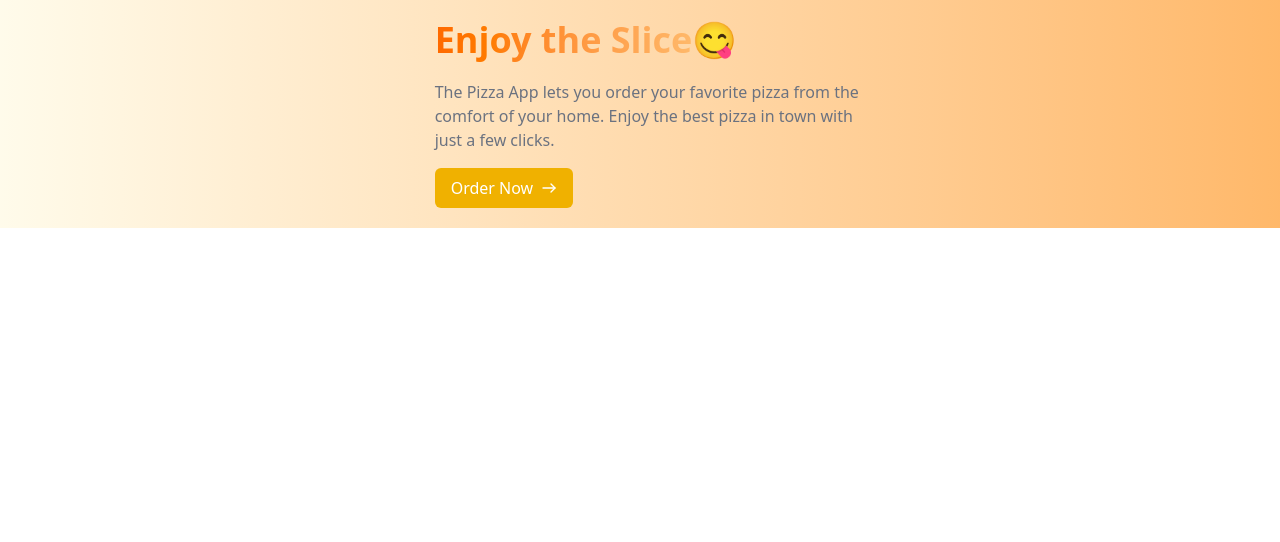
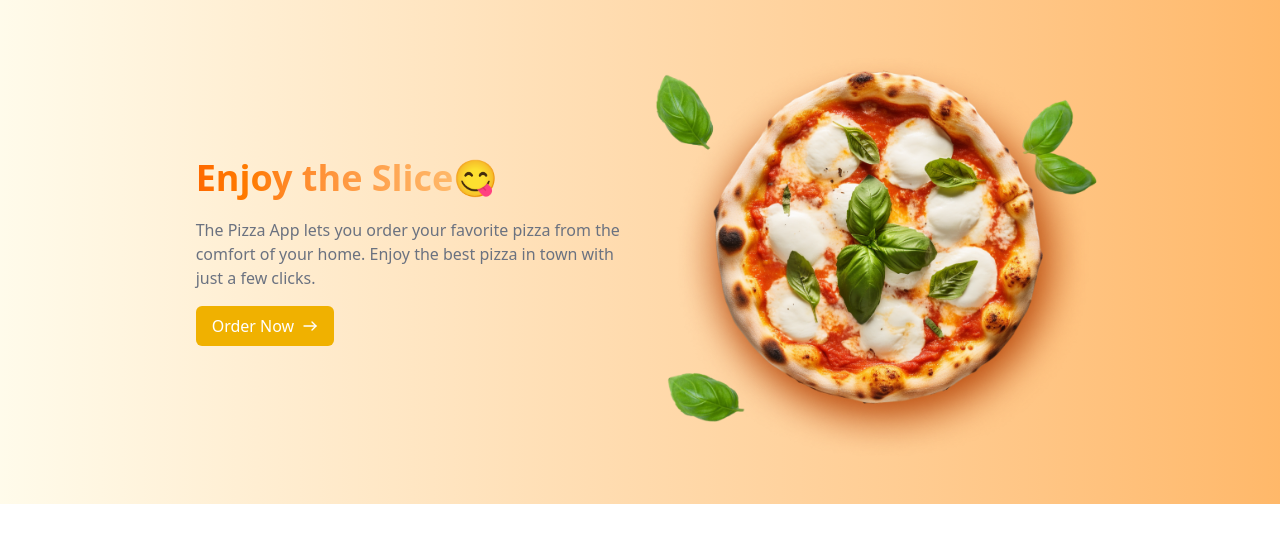
Before and after one commit to Shanuyadav6397/Food-Coma-Frontend, a React (Vite) app: page / in a window 1280 px wide. Shown: the top 542 px of the page. Built offline with nearby package versions, Linux system fonts and the light colour scheme.

Commit message:
Add pizza image to Home page

```diff
--- a/src/Pages/Home.jsx
+++ b/src/Pages/Home.jsx
@@ -1,4 +1,5 @@
 import ArrowRight from "../Components/Icons/ArrowRight.jsx";
+import PizzaImage from "../assets/Images/pizza2.png";
 
 function Home() {
     return (
@@ -27,6 +28,10 @@ function Home() {
                             <ArrowRight />
                         </span>
                     </button>
+
+                </div>
+                <div>
+                    <img src={PizzaImage} alt="Pizza" width={450} height={450} />
                 </div>
             </section>
         </div>
```
Also changed, not shown: src/assets/Images/pizza1.png (added), src/assets/Images/pizza2.png (added).
